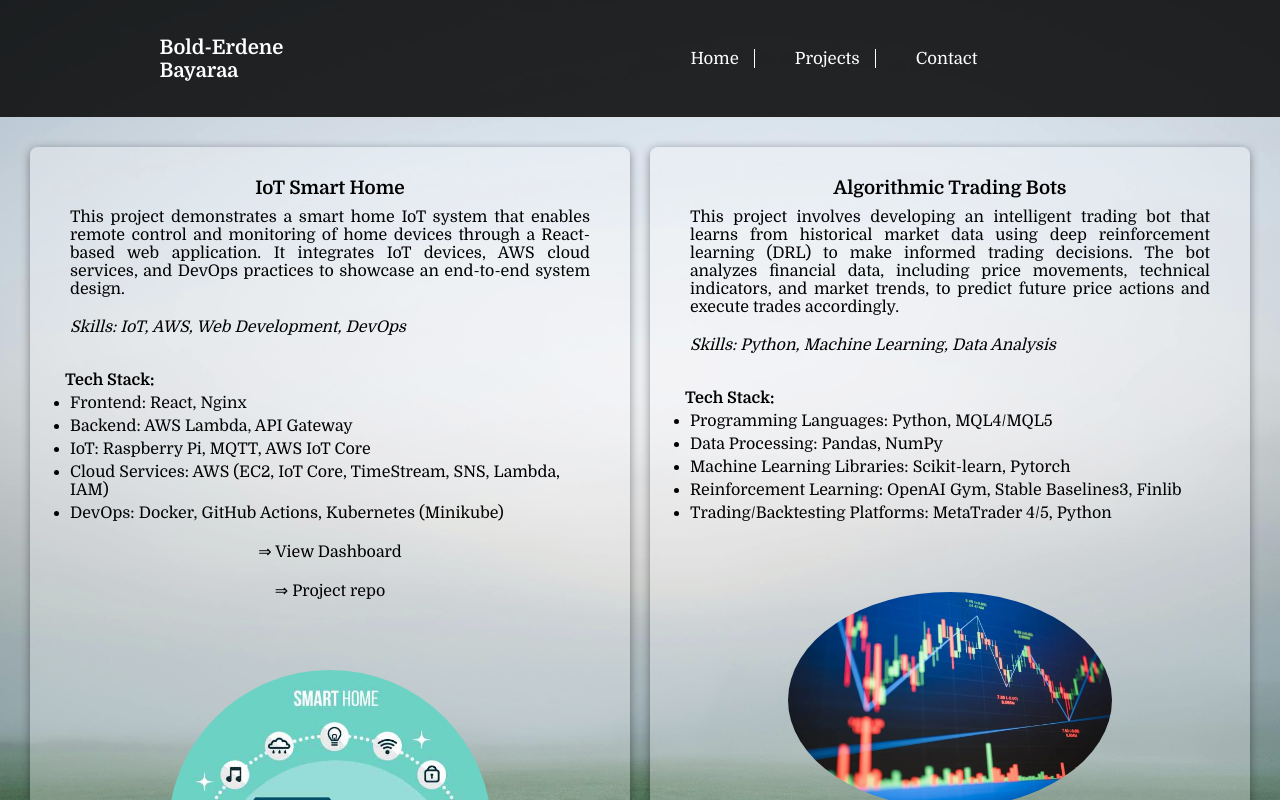
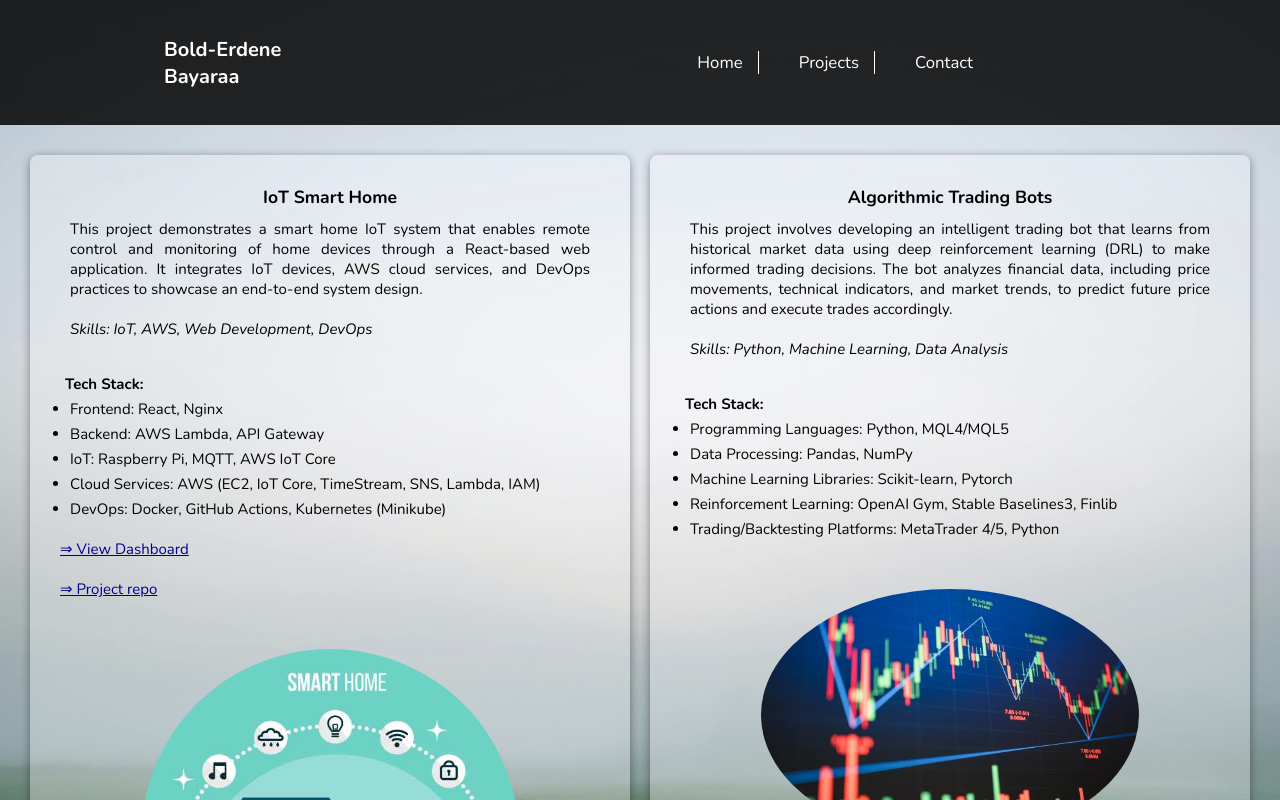
Before and after one commit to boobogo/IoT, a React (Create React App) app in the folder frontend/: page /projects in a window 1280 px wide. Shown: the top 800 px of the page. Built offline with nearby package versions, Linux system fonts and the light colour scheme.

Commit message:
font changed

```diff
--- a/frontend/public/index.html
+++ b/frontend/public/index.html
@@ -3,7 +3,7 @@
   <head>
     <link rel="preconnect" href="https://fonts.googleapis.com">
     <link rel="preconnect" href="https://fonts.gstatic.com" crossorigin>
-    <link href="https://fonts.googleapis.com/css2?family=Domine:wght@400..700&family=Roboto:ital,wght@0,100;0,300;0,400;0,500;0,700;0,900;1,100;1,300;1,400;1,500;1,700;1,900&display=swap" rel="stylesheet">
+    <link href="https://fonts.googleapis.com/css2?family=Nunito:ital,wght@0,200..1000;1,200..1000&display=swap" rel="stylesheet">
     <meta charset="utf-8" />
     <link rel="icon" href="%PUBLIC_URL%/favicon.ico" />
     <meta name="viewport" content="width=device-width, initial-scale=1" />
--- a/frontend/src/pages/Home.js
+++ b/frontend/src/pages/Home.js
@@ -10,9 +10,9 @@
       <div className='container'>
         <img src={profileImage} alt="home" />
         <p>
-          Hi, I’m Bold-Erdene, a passionate IT graduate specializing in IoT, Web Development,
+          My name is Bold-Erdene, I'm an IT enthusiast specializing in IoT, Web Development,
           Cloud Computing, DevOps, Data Analysis and Algorithmic Trading.
-          As a recent graduate in Information Technology, I am driven by a passion for technology and innovation.
+          As a recent graduate in IT, I'm driven by a passion for technology and innovation.
           From developing smart home IoT systems to crafting algorithmic trading strategies using machine learning,
           I thrive at the intersection of creativity and technical expertise.
         </p>
--- a/frontend/src/pages/Projects.js
+++ b/frontend/src/pages/Projects.js
@@ -26,9 +26,11 @@
             <li>Cloud Services: AWS (EC2, IoT Core, TimeStream, SNS, Lambda, IAM)</li>
             <li>DevOps: Docker, GitHub Actions, Kubernetes (Minikube)</li>
           </ul>
-          <Link to="/IoT" className="project-link"> &#8658; View Dashboard</Link>
-          <a href="https://github.com/boobogo/project" target="_blank" rel="noopener noreferrer" className='project-link'>&#8658; Project repo</a>
-          <img src={iotImage} alt="iot"/>
+          <div className="project-links">
+            <Link to="/IoT" className="project-link"> &#8658; View Dashboard</Link>
+            <a href="https://github.com/boobogo/project" target="_blank" rel="noopener noreferrer" className='project-link'>&#8658; Project repo</a>
+            <img src={iotImage} alt="iot"/>
+          </div>
         </div>
         <div className="project-card">
           <h3>Algorithmic Trading Bots</h3>
--- a/frontend/src/styles/Contact.css
+++ b/frontend/src/styles/Contact.css
@@ -16,7 +16,7 @@
 .contact-info p {
   margin-bottom: 10px;
   font-size: 16px;
-  text-align: center;
+  text-align: left;
 }
 
 .contact-info strong {
--- a/frontend/src/styles/Header.css
+++ b/frontend/src/styles/Header.css
@@ -93,5 +93,4 @@
   .header .name{
     text-align: left;
   }
-
 }
--- a/frontend/src/styles/Home.css
+++ b/frontend/src/styles/Home.css
@@ -6,7 +6,7 @@
 .home img {
   max-width: 300px;
   height: auto;
-  border-radius: 45%;
+  border-radius: 50%;
   box-shadow: 0 2px 20px rgba(0, 0, 0, 0.5);
 
 }
@@ -21,10 +21,6 @@
 }
 
 .home p {
-  font-family: "Roboto", serif;
-  font-weight: 400;
-  font-style: normal;
-  font-size: 0.8rem;
   width: 100%;
   line-height: 1.6;
   font-size: 1.2rem;
@@ -48,13 +44,14 @@
     width: 100%;
     max-width: 500px;
     font-size: 1.2 rem;
-    text-align: left;
+    text-align: justify;
   }
 
   .home img {
     max-width: 400px;
     width: 100%;
     height: auto;
+    border-radius: 50%;
   }
 
 }
--- a/frontend/src/styles/Projects.css
+++ b/frontend/src/styles/Projects.css
@@ -16,11 +16,13 @@
   border-radius: 8px;
   box-shadow: 0 2px 10px rgba(0, 0, 0, 0.4);
   flex: 1;
+  font-size: 12px;
 }
 
 .projects p {
   text-align: justify;
   padding: 10px;
+
 }
 
 .projects a{
@@ -28,10 +30,10 @@
 }
 
 .project-card img{
-  max-width: 60%;
+  max-width: 70%;
   height: auto;
   border-radius: 50%;
-  margin-top: 50px;
+  margin-top: 30px;
 }
 .left-align-stack {
   text-align: left;
@@ -49,11 +51,13 @@
 .project-link {
   margin-bottom: 20px;
   color: inherit;
-  text-decoration: none;
+  text-decoration: underline;
   transition: color 0.3s, transform 0.3s ease;
+  color: darkblue;
+  text-align: left;
 }
 .project-link:hover {
-  transform: scale(1.1);
+  transform: scale(1.05);
   color: #0056b3;
 }
 
@@ -61,4 +65,11 @@
   .project-list {
     flex-direction: row;
   }
+  .projects p {
+    text-align: justify;
+    padding: 10px;
+  }
+  .project-card {
+    font-size: 15px;
+  }
 }
--- a/frontend/src/styles/global.css
+++ b/frontend/src/styles/global.css
@@ -12,9 +12,9 @@
   background-position: center;
   background-repeat: no-repeat;
   background-size: cover;
-  font-family: "Domine", serif;
+  font-family: "Nunito", serif;
   font-optical-sizing: auto;
-  font-weight: 400;
+  font-weight: 300;
   font-style: normal;
 }
 
```
